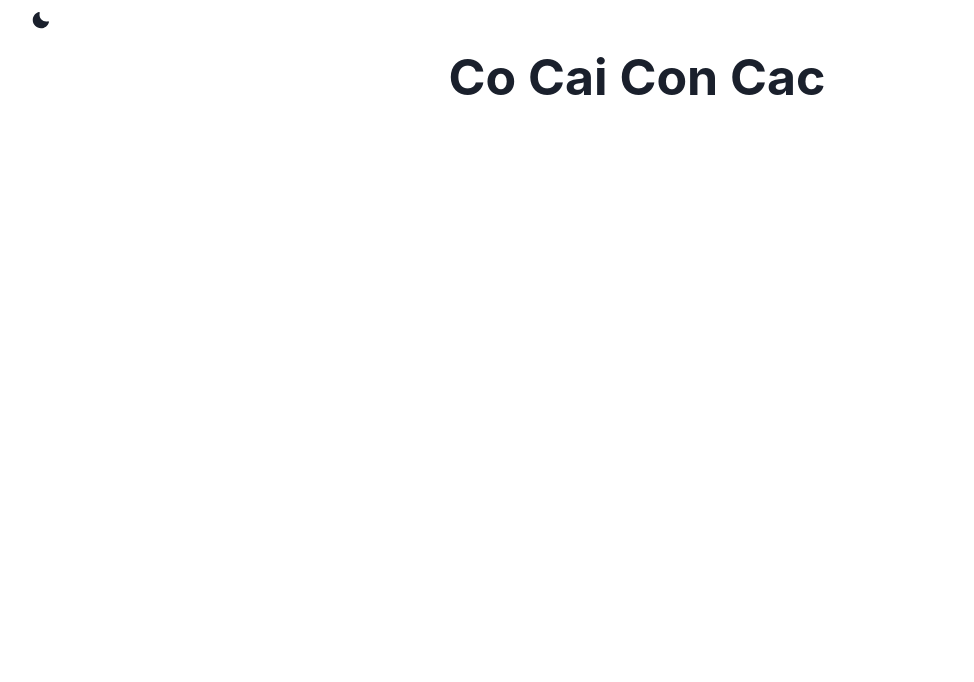
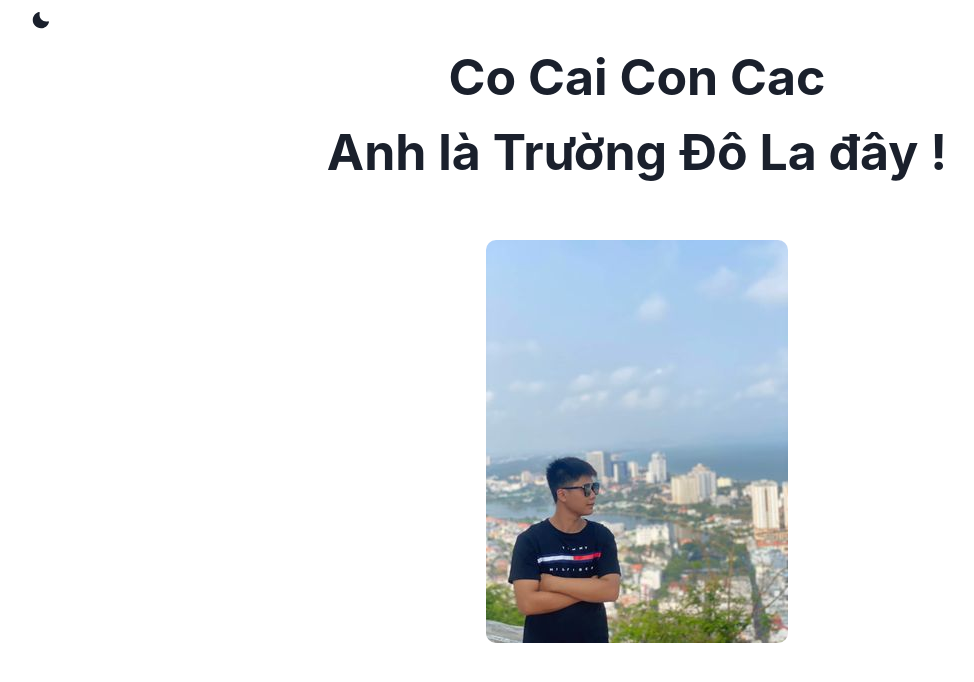
Before and after one commit to VuPhuongNam02/Classroom-Nextjs, a Next.js app: page / in a window 1280 px wide. Shown: the top 682 px of the page, without its empty margins (3-977 px from the left). Built offline with nearby package versions, Linux system fonts and the light colour scheme.

Commit message:
second commit

```diff
--- a/pages/_app.tsx
+++ b/pages/_app.tsx
@@ -14,7 +14,7 @@ function MyApp({ Component, pageProps }: AppProps) {
 
     setTimeout(() => {
       setIsLoading(false);
-    }, 3000);
+    }, 1500);
   }, []);
   return (
     <ChakraProvider>
--- a/src/containers/Home.tsx
+++ b/src/containers/Home.tsx
@@ -2,7 +2,8 @@ import ColorModeSwitcher from "@/components/ColorModeSwitcher";
 import LayoutMain from "@/layouts/LayoutMain";
 import React from "react";
 import CHead from "@/components/base/CHead";
-import { Text } from "@chakra-ui/react";
+import { Center, Image, Text } from "@chakra-ui/react";
+import { transform } from "framer-motion";
 
 function Home() {
   return (
@@ -13,6 +14,26 @@ function Home() {
         <Text fontSize={50} textAlign="center" fontWeight="bold">
           Co Cai Con Cac
         </Text>
+        <Text fontSize={50} textAlign="center" fontWeight="bold">
+          Anh là Trường Đô La đây !
+        </Text>
+        <Center>
+          <a href="">
+            <Image
+              margin={"50px"}
+              borderRadius={"10px"}
+              alignItems={"center"}
+              objectFit="cover"
+              src="/matcac.jpg"
+              alt="Dan Abramov"
+              transition={".3s all"}
+              cursor={"pointer"}
+              _hover={{
+                transform: "scale(1.1)",
+              }}
+            />
+          </a>
+        </Center>
       </LayoutMain>
     </>
   );
```
Also changed, not shown: public/matcac.jpg (added).
